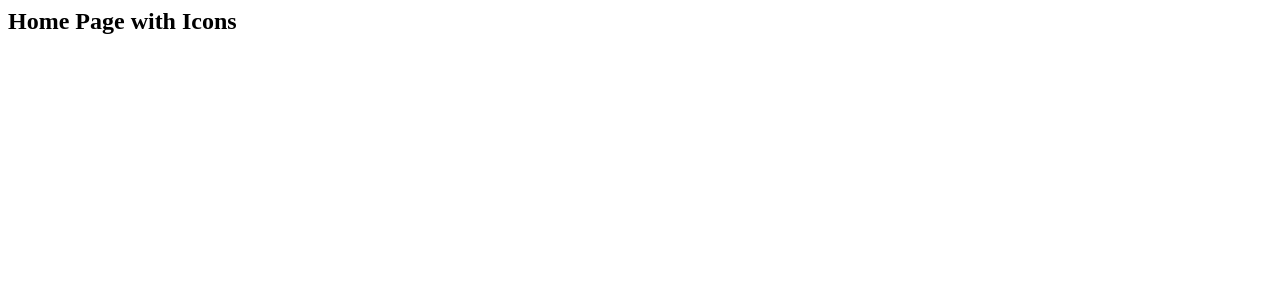
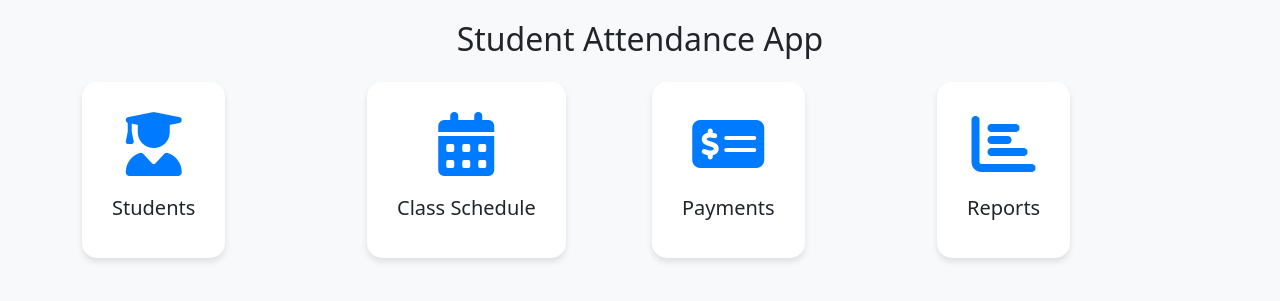
Before and after one commit to asmcoool/student-attendance-app, a Flask app: page / in a window 1280 px wide. Shown: the top 301 px of the page. Run offline with Flask 3, Linux system fonts and the light colour scheme; some libraries are stand-ins or nearby versions.

Commit message:
Add files via upload

```diff
--- a/templates/home.html
+++ b/templates/home.html
@@ -1 +1,77 @@
-<h2>Home Page with Icons</h2>
+
+<!DOCTYPE html>
+<html lang="en">
+<head>
+    <meta charset="UTF-8">
+    <title>Student Attendance App</title>
+    <meta name="viewport" content="width=device-width, initial-scale=1">
+    <link href="https://cdn.jsdelivr.net/npm/bootstrap@5.3.0/dist/css/bootstrap.min.css" rel="stylesheet">
+    <style>
+        body {
+            padding: 20px;
+            background-color: #f8f9fa;
+        }
+        .icon-card {
+            text-align: center;
+            padding: 30px;
+            border-radius: 15px;
+            background-color: white;
+            box-shadow: 0 4px 6px rgba(0,0,0,0.1);
+            margin-bottom: 20px;
+        }
+        .icon-card i {
+            font-size: 64px;
+            color: #007bff;
+            margin-bottom: 10px;
+        }
+        .icon-card h5 {
+            font-size: 20px;
+            margin-top: 10px;
+        }
+        .icon-link {
+            text-decoration: none;
+            color: inherit;
+        }
+    </style>
+    <script src="https://kit.fontawesome.com/a076d05399.js" crossorigin="anonymous"></script>
+</head>
+<body>
+    <div class="container">
+        <h2 class="text-center mb-4">Student Attendance App</h2>
+        <div class="row">
+            <div class="col-6 col-md-3">
+                <a href="/students" class="icon-link">
+                    <div class="icon-card">
+                        <i class="fas fa-user-graduate"></i>
+                        <h5>Students</h5>
+                    </div>
+                </a>
+            </div>
+            <div class="col-6 col-md-3">
+                <a href="/schedule" class="icon-link">
+                    <div class="icon-card">
+                        <i class="fas fa-calendar-alt"></i>
+                        <h5>Class Schedule</h5>
+                    </div>
+                </a>
+            </div>
+            <div class="col-6 col-md-3">
+                <a href="/payments" class="icon-link">
+                    <div class="icon-card">
+                        <i class="fas fa-money-check-alt"></i>
+                        <h5>Payments</h5>
+                    </div>
+                </a>
+            </div>
+            <div class="col-6 col-md-3">
+                <a href="/reports" class="icon-link">
+                    <div class="icon-card">
+                        <i class="fas fa-chart-bar"></i>
+                        <h5>Reports</h5>
+                    </div>
+                </a>
+            </div>
+        </div>
+    </div>
+</body>
+</html>
```
